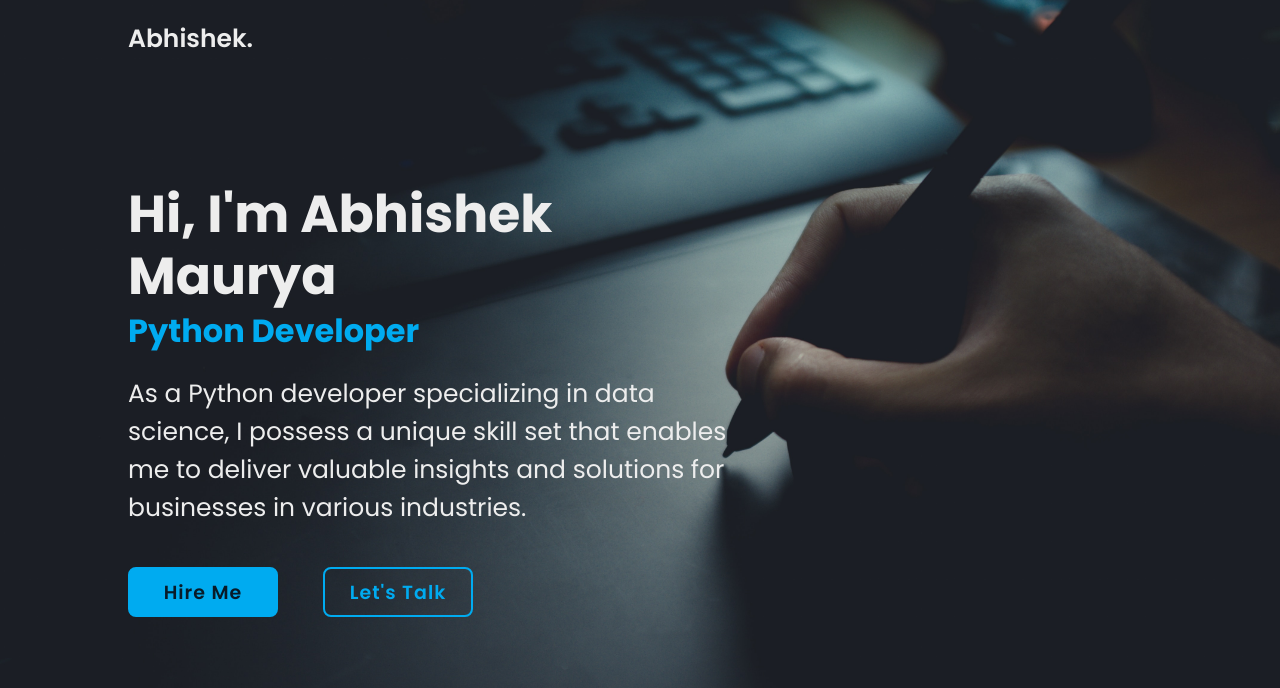
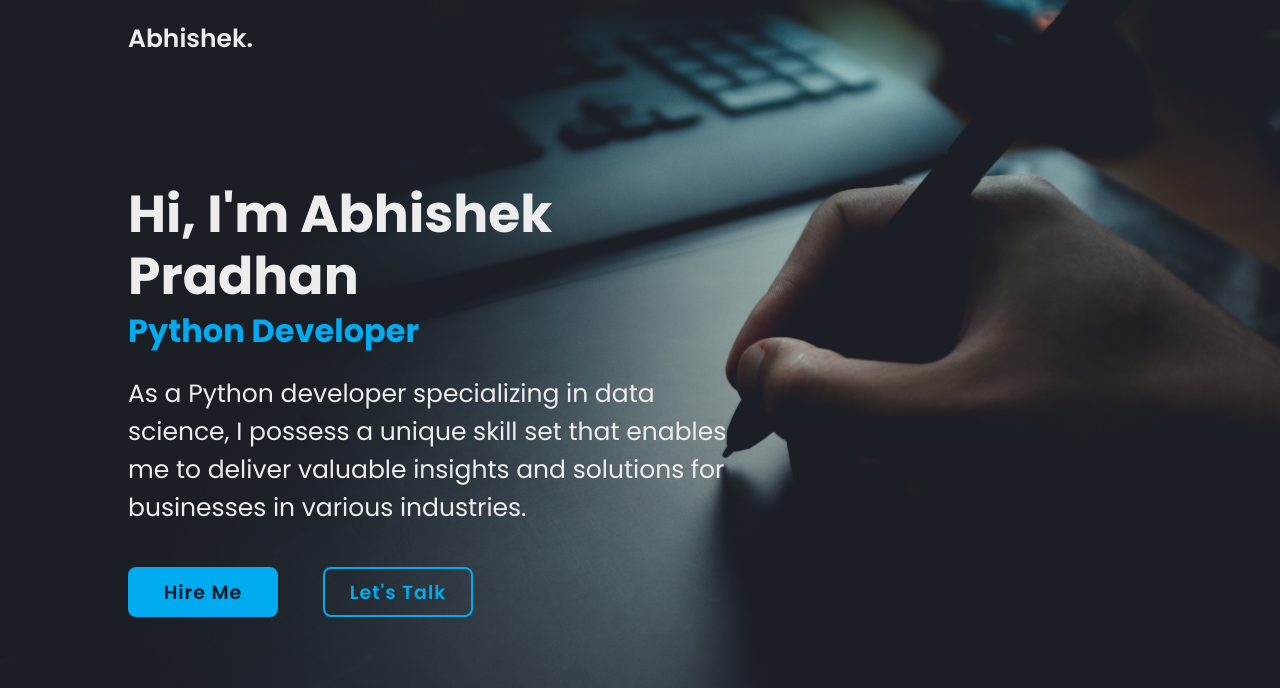
Before and after one commit to abhishek-kgithub/abhishek.github.io, a plain HTML site: page index.html in a window 1280 px wide. Shown: the top 688 px of the page. Drawn offline with nearby package versions, Linux system fonts and the light colour scheme.

Commit message:
Update index.html
name

```diff
--- a/index.html
+++ b/index.html
@@ -21,7 +21,7 @@
     </header>
     <section class="home">
         <div class="home-content">
-             <h1>Hi, I'm Abhishek Maurya</h1>
+             <h1>Hi, I'm Abhishek Pradhan</h1>
              <h3>Python Developer</h3>
              <p>As a Python developer specializing in data science, I possess a unique skill set that enables me to deliver valuable insights and solutions for businesses in various industries.</p>
             <div class="btn-box">
```
